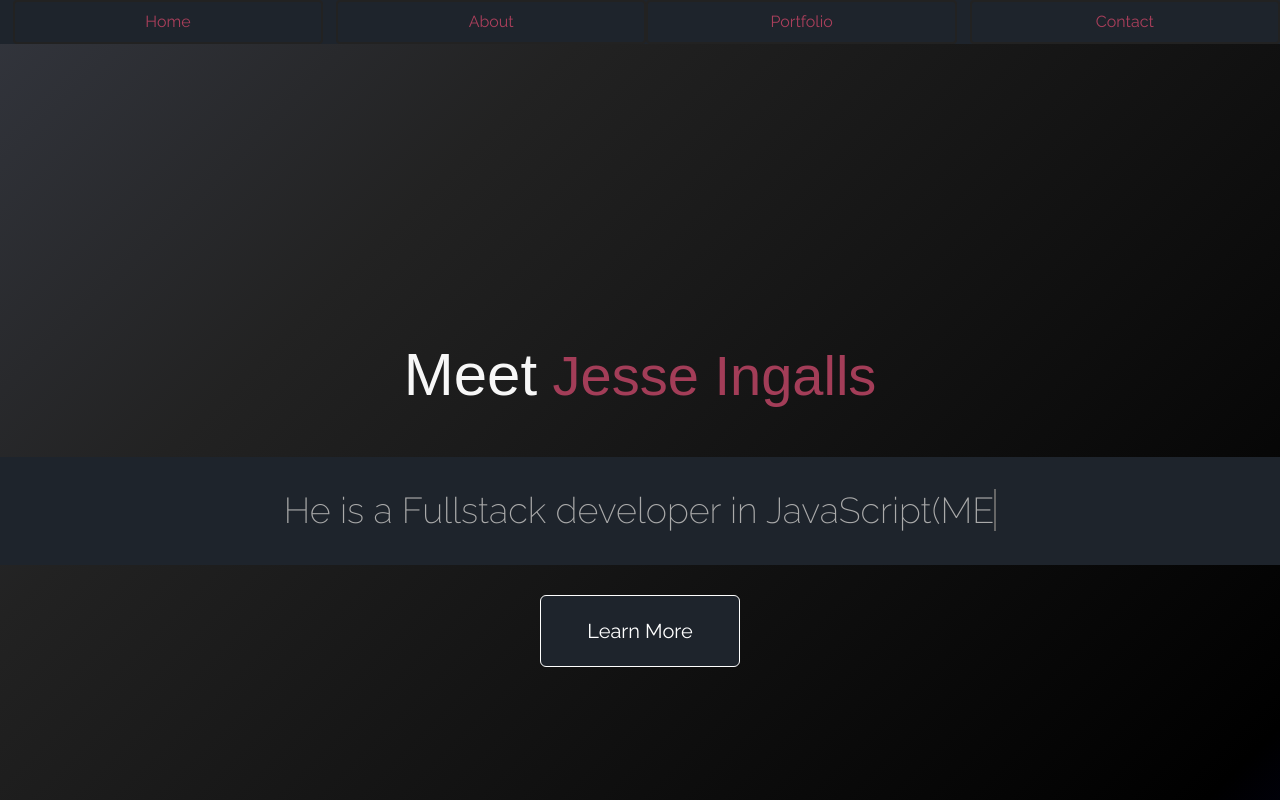
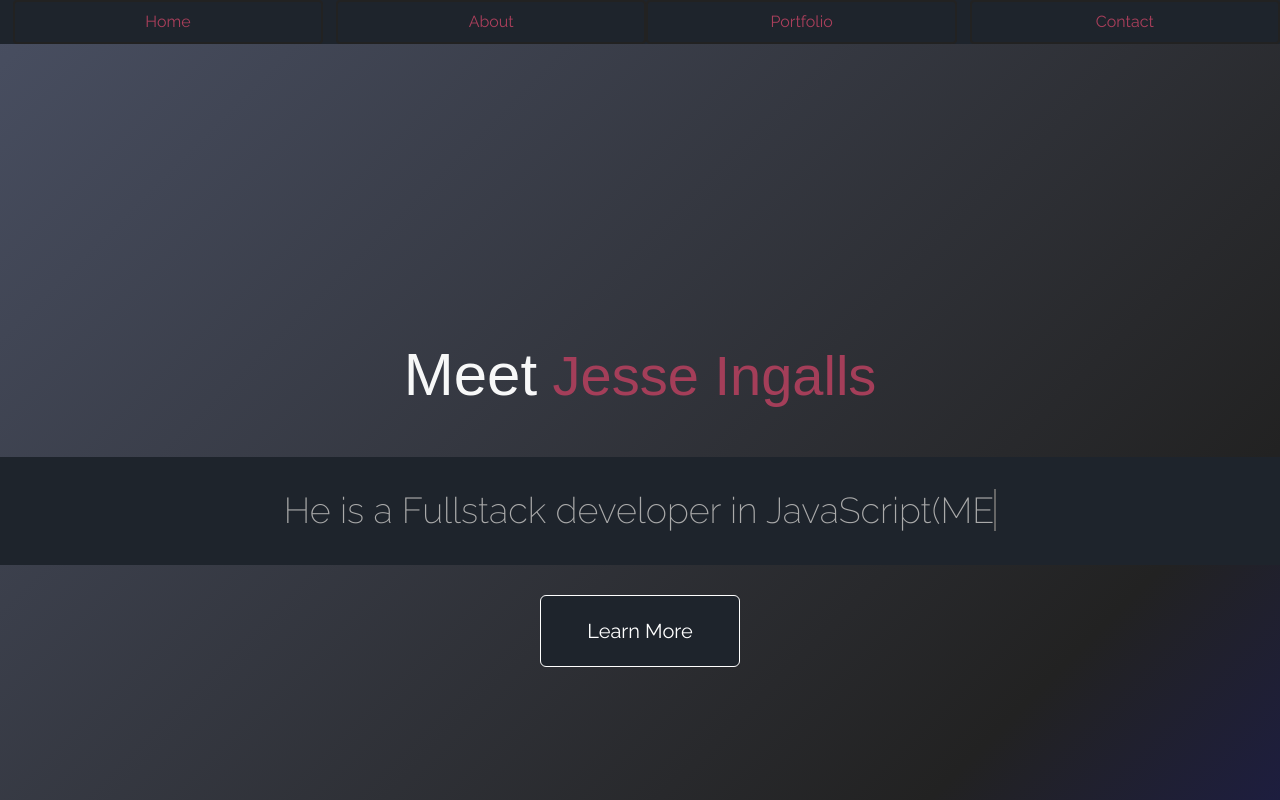
Before and after one commit to jesseingalls/portfolio, an Angular app: page / in a window 1280 px wide. Shown: the top 800 px of the page. Built offline with nearby package versions, Linux system fonts and the light colour scheme.

Commit message:
color change

```diff
--- a/src/app/app.component.scss
+++ b/src/app/app.component.scss
@@ -108,7 +108,7 @@ body {
 	height: 100vh;
 	font-family: "Exo", sans-serif;
 	color: #fff;
-	background: linear-gradient(-45deg, rgb(11, 13, 170), #000000, #222, #474d5f,  #66728f,rgb(72, 78, 170), rgb(11, 13, 170));
+	background: linear-gradient(-45deg, rgb(11, 13, 170), #222, #474d5f,  #66728f,rgb(72, 78, 170), rgb(11, 13, 170));
 	background-size: 400% 400%;
 	animation: gradientBG 15s ease infinite;
 }
```
